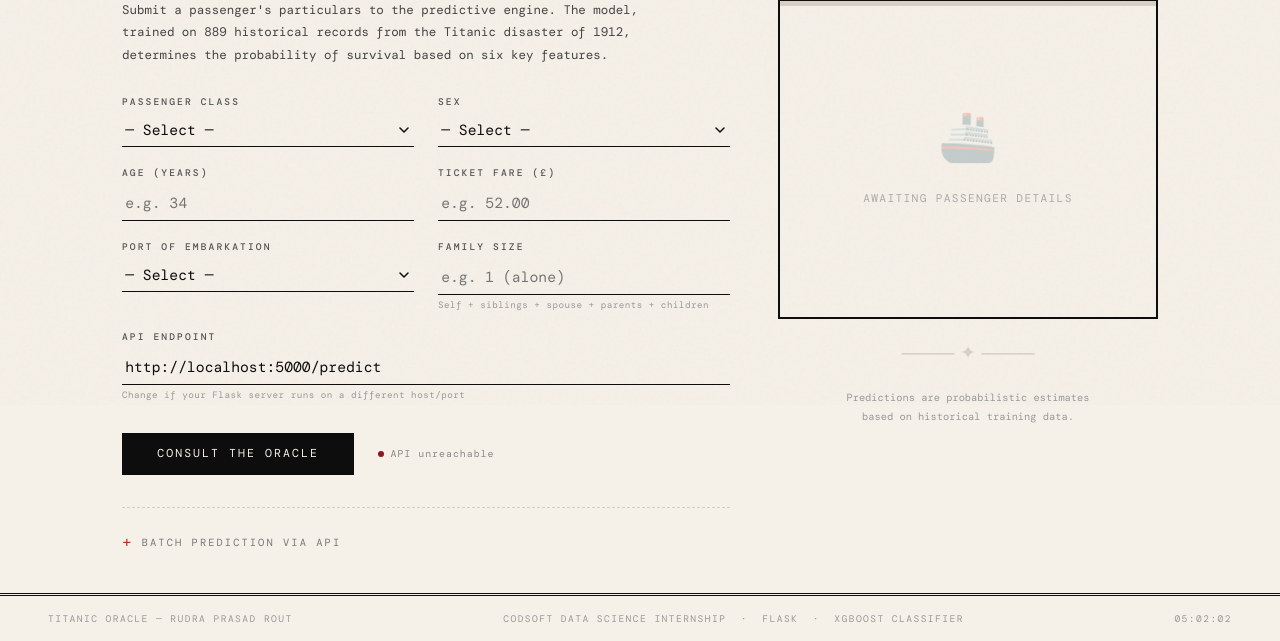
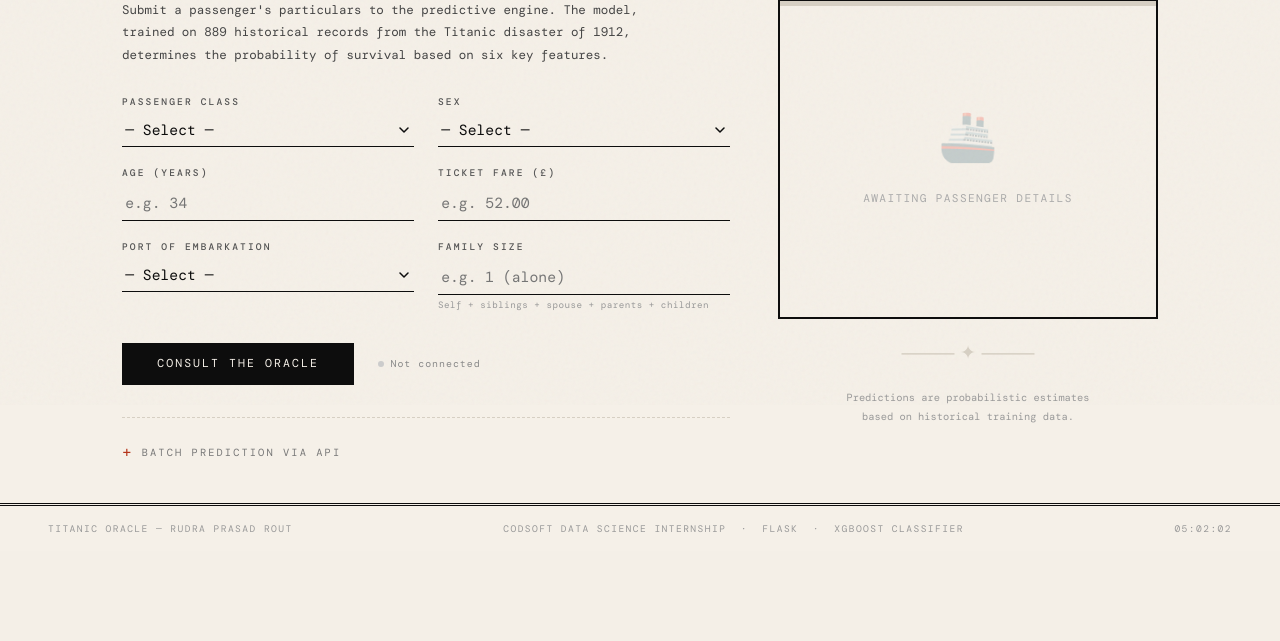
Before and after one commit to rudraprasadrout/CODSOFT, a Flask app: template Task_1_Titanic_Survival/templates/index.html in a window 1280 px wide. Shown: the part 395-1036 px from the top of the page. After the commit the page ends 927 px from the top, so only its background shows below. Run offline with Flask 3, Linux system fonts and the light colour scheme; the template is opened without the code that fills it, so the values that code supplies are empty; parts of the project's set-up code (start-up, migrations or seed data) failed here and were passed over; some web fonts are replaced.

Commit message:
some changes in index.html

```diff
--- a/Task_1_Titanic_Survival/templates/index.html
+++ b/Task_1_Titanic_Survival/templates/index.html
@@ -391,11 +391,6 @@
         <input type="number" id="familySize" min="1" max="20" placeholder="e.g. 1 (alone)" />
         <span class="field-hint">Self + siblings + spouse + parents + children</span>
       </div>
-      <div class="field full">
-        <label for="apiUrl">API Endpoint</label>
-        <input type="text" id="apiUrl" value="http://localhost:5000/predict" />
-        <span class="field-hint">Change if your Flask server runs on a different host/port</span>
-      </div>
     </div>
     <div class="submit-row">
       <button id="submitBtn"><span>Consult the Oracle</span></button>
@@ -409,7 +404,7 @@
       <summary>Batch prediction via API</summary>
       <div class="batch-info">
         Send an array to <strong>/predict/batch</strong> to predict multiple passengers at once:
-        <code>POST http://localhost:5000/predict/batch
+        <code>POST https://titanic-survival-prediction-d6bw.onrender.com/predict/batch
 Content-Type: application/json
 
 [
```
